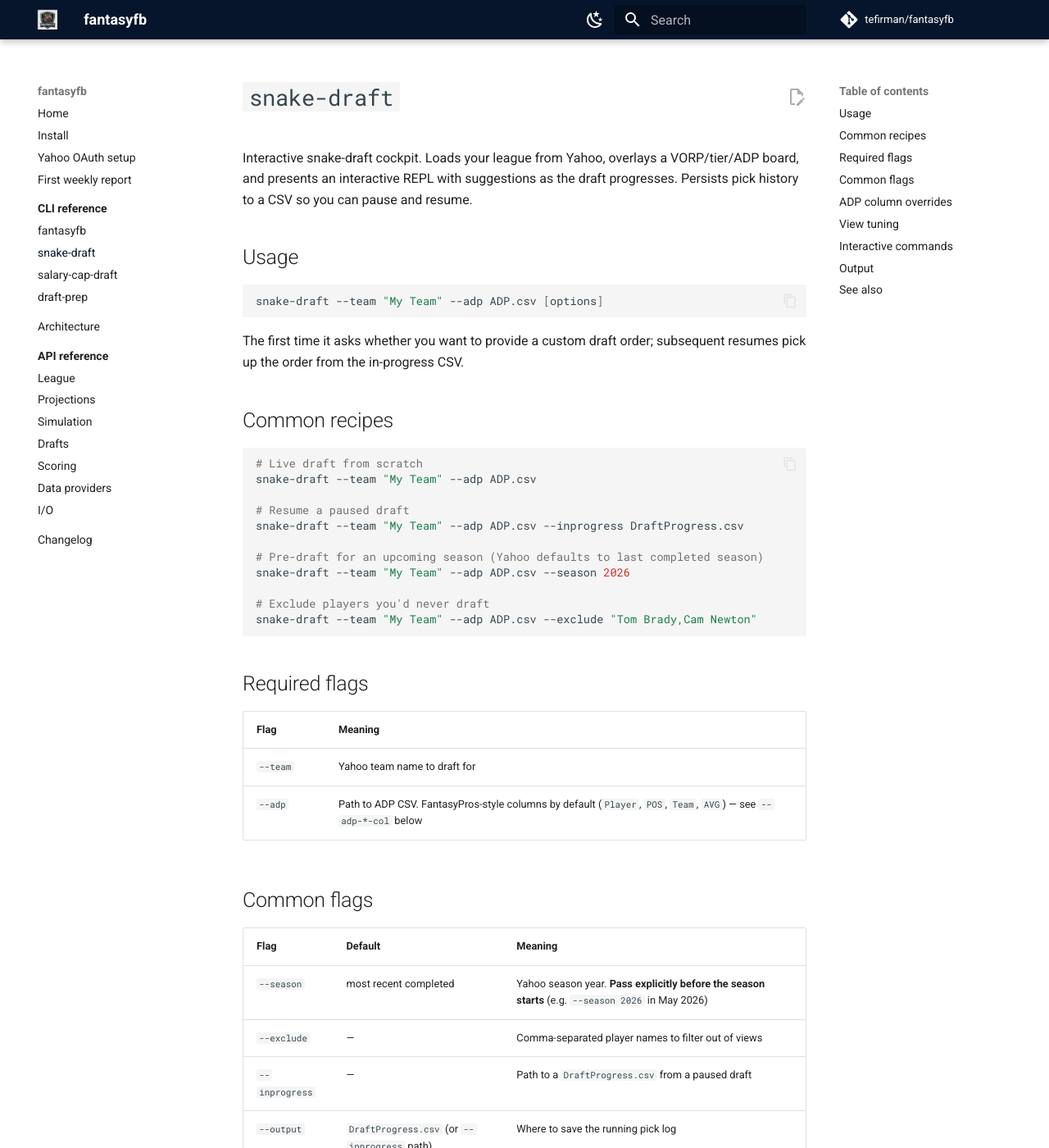
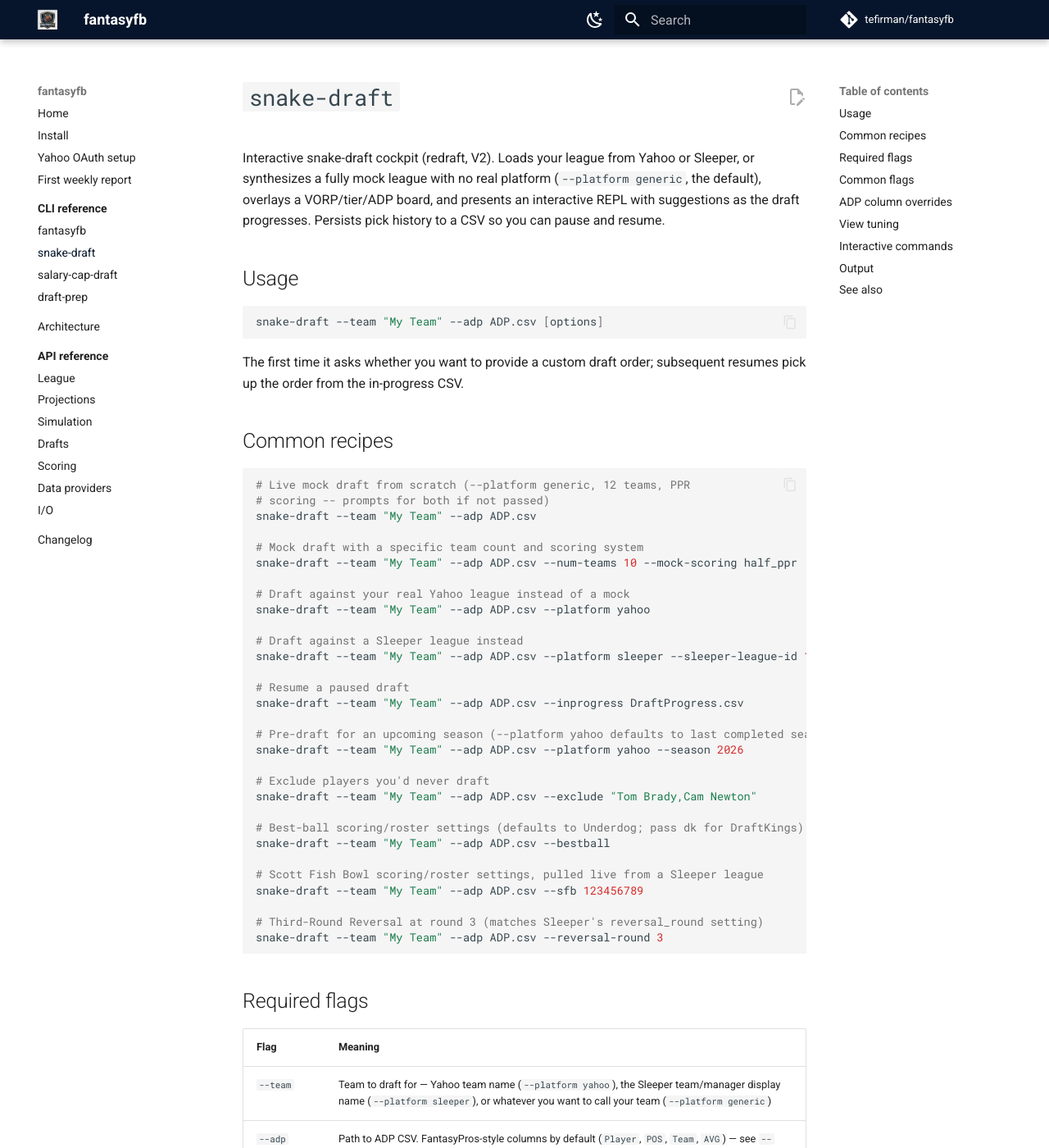
Before and after one commit to tefirman/fantasyfb, an MkDocs documentation site: the page built from docs/cli/snake-draft.md, in a window 1280 px wide and 1400 px high. Shown: the whole window at 82% size. Built offline with MkDocs 1.6.1 and Material for MkDocs 9.7.7, drawn with Linux system fonts in a browser that asks for light colours; comment, search, counter and statistics services are not loaded; some of the changed text lies outside the part shown.

Commit message:
Updating snake draft docs, forgot to do that earlier

````diff
--- a/docs/cli/snake-draft.md
+++ b/docs/cli/snake-draft.md
@@ -1,9 +1,11 @@
 # `snake-draft`
 
-Interactive snake-draft cockpit. Loads your league from Yahoo,
-overlays a VORP/tier/ADP board, and presents an interactive REPL with
-suggestions as the draft progresses. Persists pick history to a CSV
-so you can pause and resume.
+Interactive snake-draft cockpit (redraft, V2). Loads your league from
+Yahoo or Sleeper, or synthesizes a fully mock league with no real
+platform (`--platform generic`, the default), overlays a VORP/tier/ADP
+board, and presents an interactive REPL with suggestions as the draft
+progresses. Persists pick history to a CSV so you can pause and
+resume.
 
 ## Usage
 
@@ -17,35 +19,62 @@
 ## Common recipes
 
 ```bash
-# Live draft from scratch
+# Live mock draft from scratch (--platform generic, 12 teams, PPR
+# scoring -- prompts for both if not passed)
 snake-draft --team "My Team" --adp ADP.csv
+
+# Mock draft with a specific team count and scoring system
+snake-draft --team "My Team" --adp ADP.csv --num-teams 10 --mock-scoring half_ppr
+
+# Draft against your real Yahoo league instead of a mock
+snake-draft --team "My Team" --adp ADP.csv --platform yahoo
+
+# Draft against a Sleeper league instead
+snake-draft --team "My Team" --adp ADP.csv --platform sleeper --sleeper-league-id 123456789
 
 # Resume a paused draft
 snake-draft --team "My Team" --adp ADP.csv --inprogress DraftProgress.csv
 
-# Pre-draft for an upcoming season (Yahoo defaults to last completed season)
-snake-draft --team "My Team" --adp ADP.csv --season 2026
+# Pre-draft for an upcoming season (--platform yahoo defaults to last completed season)
+snake-draft --team "My Team" --adp ADP.csv --platform yahoo --season 2026
 
 # Exclude players you'd never draft
 snake-draft --team "My Team" --adp ADP.csv --exclude "Tom Brady,Cam Newton"
+
+# Best-ball scoring/roster settings (defaults to Underdog; pass dk for DraftKings)
+snake-draft --team "My Team" --adp ADP.csv --bestball
+
+# Scott Fish Bowl scoring/roster settings, pulled live from a Sleeper league
+snake-draft --team "My Team" --adp ADP.csv --sfb 123456789
+
+# Third-Round Reversal at round 3 (matches Sleeper's reversal_round setting)
+snake-draft --team "My Team" --adp ADP.csv --reversal-round 3
 ```
 
 ## Required flags
 
 | Flag       | Meaning                                                                                                          |
-| ---------- | ---------------------------------------------------------------------------------------------------------------- |
-| `--team`   | Yahoo team name to draft for                                                                                     |
+| ---------- | ----------------------------------------------------------------------------------------------------------------- |
+| `--team`   | Team to draft for — Yahoo team name (`--platform yahoo`), the Sleeper team/manager display name (`--platform sleeper`), or whatever you want to call your team (`--platform generic`) |
 | `--adp`    | Path to ADP CSV. FantasyPros-style columns by default (`Player`, `POS`, `Team`, `AVG`) — see `--adp-*-col` below |
 
 ## Common flags
 
-| Flag           | Default                | Meaning                                                                                                |
-| -------------- | ---------------------- | ------------------------------------------------------------------------------------------------------ |
-| `--season`     | most recent completed  | Yahoo season year. **Pass explicitly before the season starts** (e.g. `--season 2026` in May 2026)     |
-| `--exclude`    | —                      | Comma-separated player names to filter out of views                                                    |
-| `--inprogress` | —                      | Path to a `DraftProgress.csv` from a paused draft                                                      |
-| `--output`     | `DraftProgress.csv` (or `--inprogress` path) | Where to save the running pick log                                            |
-| `--payouts`    | —                      | Comma-separated 1st/2nd/3rd payouts for earnings projections                                           |
+| Flag                   | Default                              | Meaning                                                                                                                       |
+| ----------------------- | ------------------------------------ | ----------------------------------------------------------------------------------------------------------------------------- |
+| `--season`              | most recent completed                | Yahoo season year. **Pass explicitly before the season starts** (e.g. `--season 2026` in May 2026). Ignored with `--platform sleeper`/`generic` — neither is tied to a real, season-scoped league |
+| `--platform`            | `generic`                            | Fantasy platform backend: `yahoo`, `sleeper`, or `generic` (fully synthetic mock draft, no real league — see issue #47)      |
+| `--sleeper-league-id`   | —                                    | Numeric Sleeper league ID (from the league URL). Required with `--platform sleeper`                                          |
+| `--num-teams`           | 12                                   | Number of teams for a `--platform generic` mock draft. Prompted for interactively if not given                               |
+| `--mock-scoring`        | `ppr`                                | Scoring system for a `--platform generic` mock draft: `standard`, `half_ppr`, or `ppr`. Prompted for interactively if not given |
+| `--fresh-draft`         | off                                  | Ignore each team's current roster and treat every player as available, instead of preserving it as a keeper — useful for mock-drafting a Sleeper league that already has real, mid-season rosters |
+| `--exclude`             | —                                    | Comma-separated player names to filter out of views                                                                            |
+| `--inprogress`          | —                                    | Path to a `DraftProgress.csv` from a paused draft                                                                              |
+| `--output`              | `DraftProgress.csv` (or `--inprogress` path) | Where to save the running pick log                                                                                    |
+| `--payouts`             | —                                    | Comma-separated 1st/2nd/3rd payouts for earnings projections                                                                   |
+| `--bestball`            | off                                  | Enable best-ball scoring/roster settings and switch `sim`/`simadd` to `bestball_sims`. Bare flag defaults to `underdog`; pass a platform name (`underdog`, `dk`) to match its rules |
+| `--sfb`                 | off                                  | Apply Scott Fish Bowl scoring/roster settings instead of the connected league's own. Pass a Sleeper league ID to pull settings live; bare `--sfb` falls back to the static snapshot in `fantasyfb.configs` |
+| `--reversal-round`      | 0 (disabled)                         | Apply Third-Round Reversal at this round number — that round repeats the previous round's direction instead of flipping back, then normal snake alternation resumes (matches Sleeper's `reversal_round` setting) |
 
 ## ADP column overrides
 
@@ -61,35 +90,32 @@
 ## View tuning
 
 | Flag                   | Default | Meaning                                                                                                                          |
-| ---------------------- | ------- | -------------------------------------------------------------------------------------------------------------------------------- |
+| ---------------------- | ------- | ---------------------------------------------------------------------------------------------------------------------------------- |
 | `--limit-per-position` | 5       | Rows per position in the `best` view                                                                                             |
 | `--nearest-window`     | 2       | ADP window in rounds for the `nearest` view                                                                                       |
 | `--random-pool-size`   | 8       | Size of the top-VORP pool the `random` / mock-opponent picks sample from. Smaller = more deterministic, larger = more chaos      |
+| `--simadd-limit`       | 3       | Default players per position simulated by `simadd` (also prompted per-run)                                                        |
 
 ## Interactive commands
 
 Once running, the prompt accepts:
 
-| Command          | What it does                                                                  |
-| ---------------- | ----------------------------------------------------------------------------- |
-| `<player name>`  | Tab-completes; commits the pick to whichever team is on the clock             |
-| `best`           | Top-VORP players per position                                                  |
-| `nearest`        | Players inside the ADP window of the current pick                              |
-| `bestball`       | Like `best` but ranked by upside-weighted best-ball VORP                       |
-| `nearestbestball`| Like `nearest` but ranked by best-ball VORP                                    |
-| `lookup`         | Look up an individual player                                                   |
-| `roster`         | Your roster as drafted so far                                                  |
-| `exclude`        | Add a player to the per-session exclude list                                   |
-| `sim`            | Run a full season simulation with current rosters                              |
-| `random`         | Auto-pick for the team on the clock (samples from `--random-pool-size`)        |
-| `random til me`  | Auto-pick until it's your turn again                                           |
-| `go back`        | Undo the last pick                                                             |
-| `help`           | Full command list                                                              |
-| `exit`           | Quit (progress is already saved on every pick)                                 |
+| Command          | What it does                                                                                                    |
+| ---------------- | ----------------------------------------------------------------------------------------------------------------- |
+| `<player name>`  | Tab-completes; commits the pick to whichever team is on the clock                                                |
+| `best`           | Top-N available per position by need-adjusted VORP. Prompts for pool (best available / nearest ADP) and, outside `--bestball` drafts, scoring (normal / bestball) |
+| `lookup`         | Detailed view of one player (drafted or available)                                                               |
+| `exclude`        | Add a player to the per-session exclude list                                                                     |
+| `roster`         | Your roster as drafted so far                                                                                    |
+| `sim`            | Run a full season simulation with current rosters                                                                |
+| `simadd`         | Sim top-N available per position; ranks by win/playoff/earnings delta. Same pool/scoring prompts as `best`, plus players-per-position count (best-available pool only) |
+| `random`         | Auto-pick for the team on the clock (samples from `--random-pool-size`)                                          |
+| `random til me`  | Auto-pick until it's your turn again                                                                             |
+| `go back`        | Undo the last pick                                                                                                |
+| `help`           | Full command list                                                                                                 |
+| `exit`           | Quit (progress is already saved on every pick)                                                                    |
 
-Type `<command> --help` for per-command options. Best-ball league?
-Use `bestball` / `nearestbestball` for upside-weighted rankings —
-no separate CLI flag needed.
+Type `<command> --help` for per-command options.
 
 ## Output
 
````
